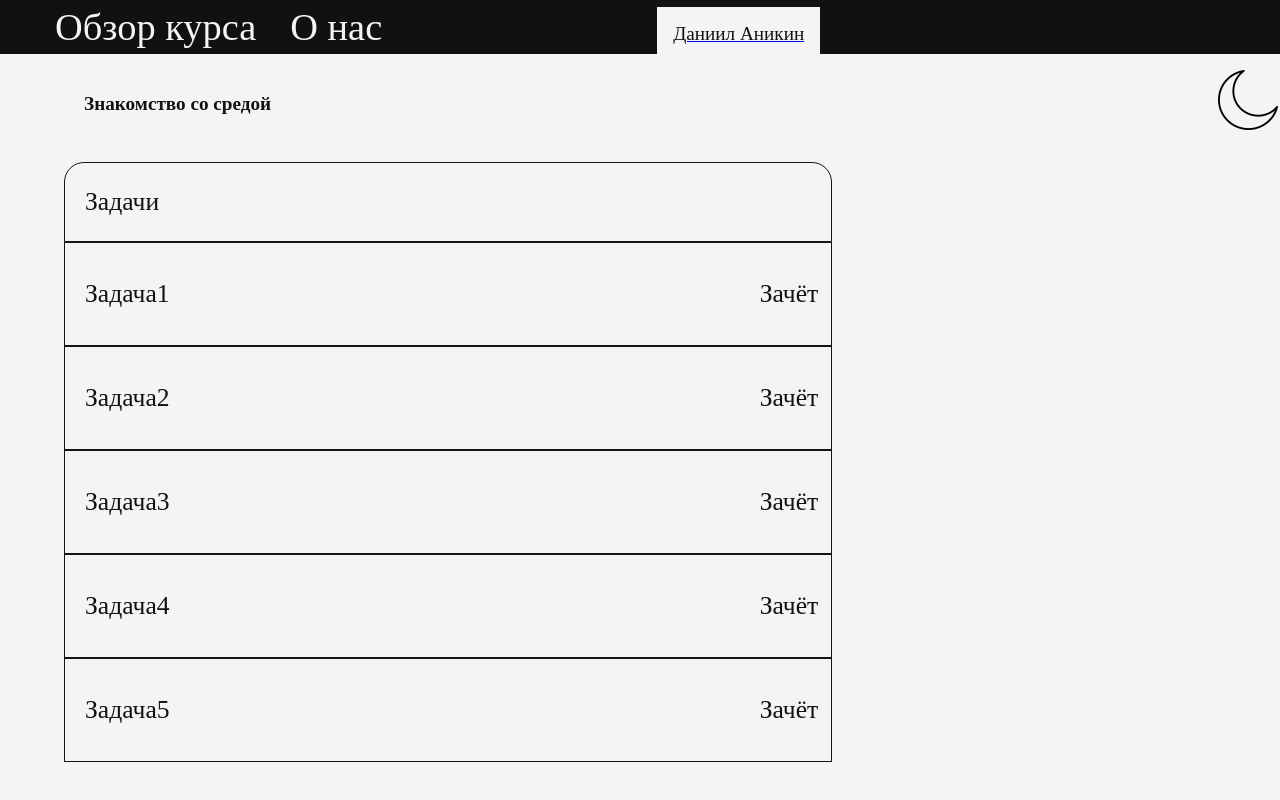
After one commit to danosito/webPj, a Flask app: template templates/lessons.html in a window 1280 px wide. The commit adds this page. Run offline with Flask 3, Linux system fonts and the light colour scheme; the template is opened without the code that fills it, so the values that code supplies are empty.

Commit message:
add many designs

```diff
--- a/main.py
+++ b/main.py
@@ -42,8 +42,8 @@ def logout():
 
 @app.route("/")
 def index():
-    lessons = ["знакомство с циклом for", "знакомство с циклом while", "простые встроенные функции",
-               "условный оператор", "знакомство со средой"]
+    lessons = ["Знакомство со средой", "Условный оператор", "Простые встроенные функции",
+               "Знакомство с циклом while", "Знакомство с циклом for"]
     return render_template("main.html", lessons=lessons)
 
 @app.route("/profile")
--- /dev/null
+++ b/static/css/lessons.css
@@ -0,0 +1,47 @@
+.tasks_heading {
+  border-top-right-radius: 20px;
+  border-top-left-radius: 20px;
+  padding: 5px 15px;
+  width: 60vw;
+  height: 10vh;
+  font-size: clamp(0.75rem, 2vw, 2rem);
+  font-family: "Ibarra Real Nova", serif;
+  margin-top: 3vh;
+  margin-bottom: 0;
+  margin-left: 5vw;
+  outline: none;
+  cursor: pointer;
+  text-align: left;
+  padding-left: 20px;
+}
+
+.tasks {
+  display: inline-block;
+  padding: 0;
+  width: 60vw;
+  height: 13vh;
+  font-size: clamp(0.75rem, 2vw, 2rem);
+  font-family: "Ibarra Real Nova", serif;
+  margin-top: 0;
+  margin-bottom: 0;
+  margin-left: 5vw;
+  outline: none;
+  cursor: pointer;
+  text-align: left;
+  padding-left: 20px;
+  border-radius: 0;
+}
+
+.lesson_tasks {
+  display: flex;
+  flex-direction: column;
+}
+
+.point {
+  float: right;
+  margin-right: 1vw;
+}
+
+.tasks_heading:hover {
+  cursor: default;
+}
--- a/static/css/light.css
+++ b/static/css/light.css
@@ -15,7 +15,8 @@ body {
 }
 
 .profile_name {
-  color: #f4f4f4;
+  color: #111;
+  background: #f4f4f4;
 }
 
 .btn_for_lesson {
@@ -34,3 +35,33 @@ body {
   height: 60px;
   cursor: pointer;
 }
+
+.headings {
+  color: #111;
+}
+
+.tasks_heading {
+  background: #f4f4f4;
+  color: #111;
+  border: 0.05em solid rgb(20, 20, 20);
+}
+
+.tasks {
+  background: #f4f4f4;
+  color: #111;
+  border: 0.05em solid rgb(20, 20, 20);
+}
+
+.points {
+  background: #f4f4f4;
+  color: #111;
+}
+
+.dropdown-content {
+  background-color: #f1f1f1;
+  box-shadow: 0px 8px 16px 0px rgba(0, 0, 0, 0.2);
+}
+
+.dropdown-content p {
+  color: black;
+}
--- a/static/css/menu.css
+++ b/static/css/menu.css
@@ -26,12 +26,12 @@ body {
 }
 
 .profile_name {
-  padding: 5px 5px;
   font-size: clamp(1rem, 1.5vw, 2rem);
   font-family: "Ibarra Real Nova", serif;
   text-decoration: none;
-
-  float: right;
+  padding: 16px;
+  border: none;
+  margin-left: 20vw;
 }
 
 #data {
@@ -66,13 +66,12 @@ body {
 
 .lesson_btns {
   display: flex;
-  flex-direction: column;
+  flex-direction: column-reverse;
   padding: 5px 15px;
-  margin-right: 40vw;
 }
 
 .btn_for_lesson {
-  width: 100%;
+  width: 60vw;
   height: 13vh;
   font-size: clamp(1rem, 3vw, 3rem);
   font-family: "Ibarra Real Nova", serif;
@@ -91,6 +90,66 @@ body {
   flex-direction: row;
 }
 
+.headings {
+  width: 35vw;
+  margin-left: 5vw;
+  padding: 10px 20px;
+  font-size: clamp(1rem, 1.5vw, 2rem);
+  font-family: "Ibarra Real Nova", serif;
+  text-decoration: none;
+}
+
 .theme {
-  margin-left: 57vw;
+  margin-left: 52vw;
 }
+
+#under_info {
+  display: flex;
+  flex-direction: row;
+}
+
+.for_menu {
+  display: inline-block;
+}
+
+.dropdown {
+  position: relative;
+  display: inline-block;
+}
+
+.dropdown-content {
+  display: none;
+  position: absolute;
+
+  min-width: 160px;
+
+  z-index: 1;
+  text-align: right;
+  margin-left: 15vw;
+}
+
+.dropdown-content p {
+  padding: 6px 16px;
+  text-decoration: none;
+  display: block;
+}
+
+.dropdown:hover .dropdown-content {
+  display: block;
+}
+
+.leave_btn {
+  width: 200px;
+  height: 40px;
+  border-radius: 20%;
+  background: yellow;
+  border: none;
+  outline: none;
+  cursor: pointer;
+  font-size: 1em;
+  font-weight: 600;
+}
+
+.profile_name:hover {
+  cursor: pointer;
+}
--- /dev/null
+++ b/templates/lessons.html
@@ -0,0 +1,86 @@
+<!DOCTYPE html>
+<html lang="ru">
+  <head>
+    <meta charset="UTF-8" />
+    <meta http-equiv="X-UA-Compatible" content="IE=edge" />
+    <meta name="viewport" content="width=device-width, initial-scale=1.0" />
+    <link rel="stylesheet" href="../static/css/menu.css" />
+    <link rel="stylesheet" href="../static/css/light.css" id="theme-link" />
+    <link rel="stylesheet" href="../static/css/lessons.css" />
+    <title>Урок первый | Знакомство со средой</title>
+  </head>
+  <body>
+    <div id="menu">
+      <div id="header_bottom">
+        <nav>
+          <ul class="no_margin">
+            <li>
+              <a class="course_nav" href="#">Обзор курса</a>
+            </li>
+            <li>
+              <a class="course_nav" href="#">О нас</a>
+            </li>
+            <a href="profile">
+              <span class="profile_name">Даниил Аникин</span>
+            </a>
+          </ul>
+        </nav>
+      </div>
+      <div class="info_and_theme">
+        <h1 class="headings">Знакомство со средой</h1>
+        <div class="theme" id="theme"></div>
+      </div>
+      <div class="lesson_tasks">
+        <button class="tasks_heading">Задачи</button>
+        <button class="tasks">
+          Задача1
+          <div class="point">Зачёт</div>
+        </button>
+        <button class="tasks">
+          Задача2
+          <div class="point">Зачёт</div>
+        </button>
+        <button class="tasks">
+          Задача3
+          <div class="point">Зачёт</div>
+        </button>
+        <button class="tasks">
+          Задача4
+          <div class="point">Зачёт</div>
+        </button>
+        <button class="tasks">
+          Задача5
+          <div class="point">Зачёт</div>
+        </button>
+      </div>
+    </div>
+    <script>
+      var btn = document.getElementById("theme");
+      var link = document.getElementById("theme-link");
+
+      btn.addEventListener("click", function () {
+        ChangeTheme();
+      });
+
+      function ChangeTheme() {
+        let lightTheme = "../static/css/light.css";
+        let darkTheme = "../static/css/dark.css";
+
+        var currTheme = link.getAttribute("href");
+        var theme = "";
+
+        if (currTheme == lightTheme) {
+          currTheme = darkTheme;
+          theme = "dark";
+        } else {
+          currTheme = lightTheme;
+          theme = "light";
+        }
+
+        link.setAttribute("href", currTheme);
+
+        Save(theme);
+      }
+    </script>
+  </body>
+</html>
```
Also changed, not shown: static/css/dark.css (+35 -0 lines), templates/main.html (+35 -7 lines).
